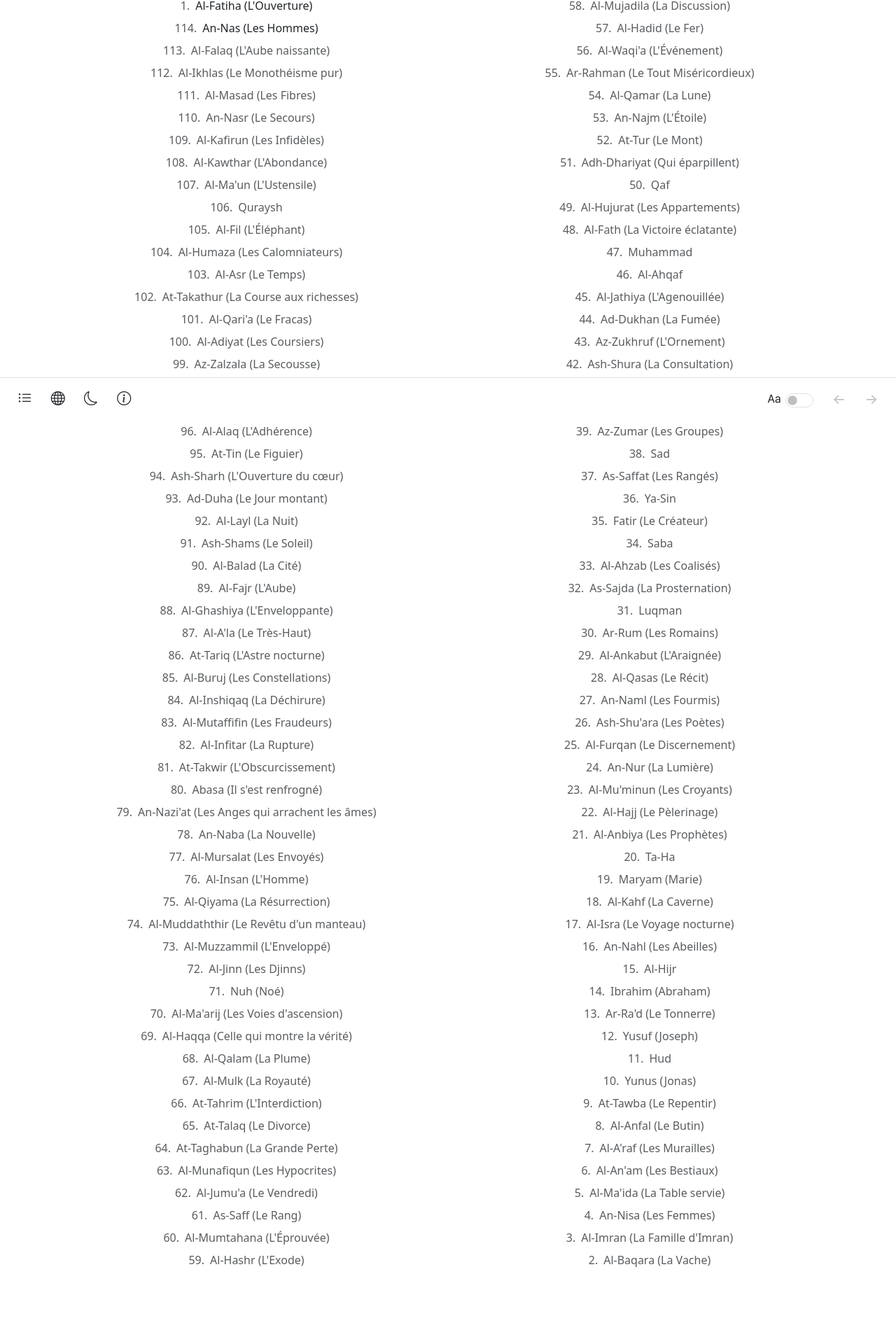
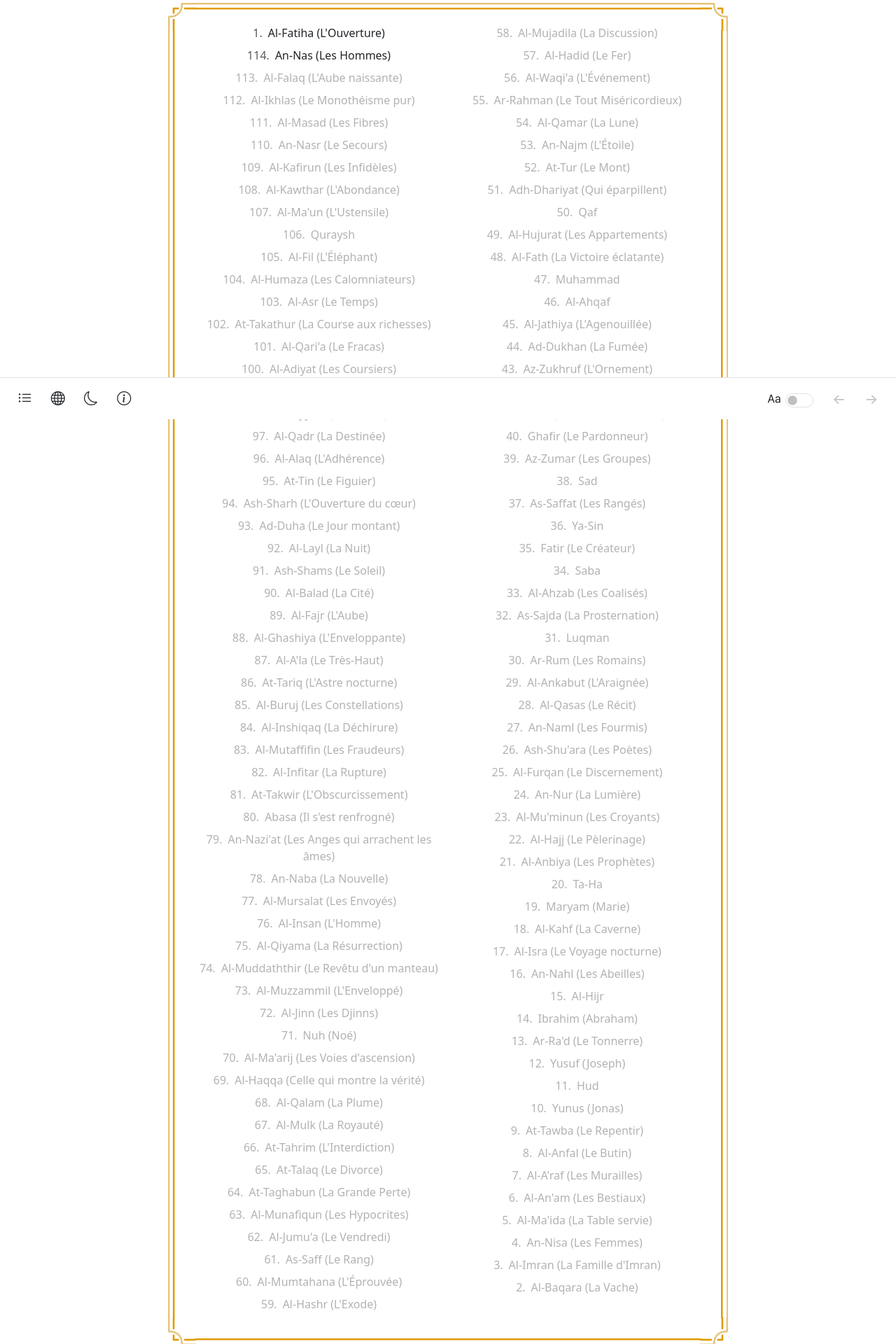
Before and after one commit to julienagullo/yawasla-corpus, a Next.js app: page / in a window 1280 px wide. Shown: the part 201-2121 px from the top of the page at 70% size. Built offline with nearby package versions, Linux system fonts and the light colour scheme.

Commit message:
Update summary

```diff
--- a/src/app/globals.css
+++ b/src/app/globals.css
@@ -1,34 +1,20 @@
-/* Bootstrap est importé en JS dans layout.tsx (import "bootstrap/dist/css/bootstrap.min.css").
-   Ici : uniquement nos ajustements/styles custom qui ne sont pas couverts par Bootstrap. */
-
 body {
   background: var(--bs-body-bg);
   color: var(--bs-body-color);
-  /* Place pour la barre de navigation fixe en bas (voir .barre-navigation). */
   padding-bottom: 3.5rem;
 }
 
-/* Sous 576px (breakpoint Bootstrap "sm", déjà celui qui masque le titre de
-   la barre via d-none d-sm-block) : les boutons de la barre ne tiennent
-   plus sur une ligne, on réserve donc la hauteur des 2 lignes qu'elle prend
-   alors (voir .barre-navigation plus bas). */
 @media (max-width: 575.98px) {
   body {
     padding-bottom: 6rem;
   }
 }
 
-/* Titre arabe (accueil + page sourate) : même police que le texte des
-   versets (Amiri), en texte classique plutôt qu'en image de calligraphie. */
 .titre-accueil {
   font-family: var(--font-amiri);
   font-size: clamp(4rem, 8vw, 3.5rem);
 }
 
-/* Sommaire (accueil) : liste des 114 sourates. En dessous de 576px (mobile),
-   1 seule colonne ; au-dessus, 2 colonnes de 57 sourates chacune, remplies
-   dans l'ordre (1-57 à gauche, 58-114 à droite), sans jamais couper une
-   sourate entre 2 colonnes. */
 @media (min-width: 576px) {
   .sommaire-liste {
     columns: 2;
@@ -40,8 +26,6 @@ body {
   }
 }
 
-/* Barre globale fixe en bas : sommaire + langue à gauche, sourate en cours
-   au centre, précédent/suivant à droite. */
 .barre-navigation {
   position: fixed;
   bottom: 0;
@@ -64,12 +48,6 @@ body {
   flex: 0 0 auto;
 }
 
-/* Sous 576px, le titre disparaît déjà (d-none d-sm-block) et les 2 groupes
-   de boutons ne tiennent plus sur une seule ligne (voir signalement :
-   "plus ça rétrécit plus les boutons disparaissent à droite" — ils
-   débordaient hors écran, rien ne les faisait rétrécir ni passer à la
-   ligne). On passe alors sur 2 lignes nettes, chacune centrée : bloc gauche
-   en haut, bloc droite en dessous. */
 @media (max-width: 575.98px) {
   .barre-navigation {
     flex-wrap: wrap;
@@ -109,13 +87,6 @@ body {
   pointer-events: none;
 }
 
-/* Switch translittération : icône + interrupteur iOS (Bootstrap form-switch),
-   alignés comme les autres boutons de la barre. Bootstrap réserve l'espace
-   du switch via un padding-left sur .form-check puis ramène l'input dedans
-   avec un margin-left négatif (pensé pour un label Bootstrap classique,
-   absent ici) : sans label à aligner, ça laisse juste un espace fantôme à
-   droite du switch (visible en survolant l'input dans l'inspecteur) — on
-   neutralise les deux côtés de cette mécanique plutôt que de la garder. */
 .barre-navigation__switch {
   display: flex;
   align-items: center;
@@ -134,13 +105,11 @@ body {
   margin-left: 0;
 }
 
-/* Vert au lieu du bleu Bootstrap par défaut quand le switch est activé. */
 .barre-navigation__switch .form-check-input:checked {
   background-color: var(--bs-success);
   border-color: var(--bs-success);
 }
 
-/* Menu de langue : s'ouvre vers le haut, la barre étant fixée en bas. */
 .menu-langue {
   position: relative;
   display: inline-block;
@@ -160,11 +129,6 @@ body {
   box-shadow: 0 0.5rem 1rem rgba(0, 0, 0, 0.15);
 }
 
-/* Même correctif que .menu-info__panneau : sous 576px, le bouton "globe"
-   n'est pas collé au bord gauche de l'écran (boutons centrés), donc ce menu
-   ancré à `left: 0` par rapport au bouton pouvait déborder. Ancré à l'écran
-   et centré (au lieu d'étiré comme .menu-info__panneau, sa liste de langues
-   reste volontairement compacte plutôt que pleine largeur). */
 @media (max-width: 575.98px) {
   .menu-langue__liste {
     position: fixed;
@@ -196,8 +160,6 @@ body {
   color: var(--bs-body-color);
 }
 
-/* Popup "i" (récitateur + sources) : même mécanique que .menu-langue, panneau
-   texte plus large plutôt qu'une liste d'options. */
 .menu-info {
   position: relative;
   display: inline-block;
@@ -218,11 +180,6 @@ body {
   font-size: 0.85rem;
 }
 
-/* Sous 576px, le bouton "i" n'est pas collé au bord gauche de l'écran (les
-   boutons sont centrés, voir .barre-navigation) : ancré à `left: 0` par
-   rapport au bouton, le panneau débordait donc à droite de l'écran, coupé,
-   illisible. On l'ancre à la place à l'écran lui-même (marges fixes de
-   chaque côté), au-dessus de la barre (2 lignes sous ce breakpoint). */
 @media (max-width: 575.98px) {
   .menu-info__panneau {
     position: fixed;
@@ -247,14 +204,11 @@ body {
   margin-bottom: 0;
 }
 
-/* Un bloc par verset : texte arabe centré, traduction littéraire en dessous. */
 .verset {
   margin-bottom: 2.5rem;
   text-align: center;
 }
 
-/* Texte arabe : police dédiée (Amiri, style naskh) + taille confortable à lire,
-   responsive sans avoir besoin d'un breakpoint dédié. Centré sur le verset. */
 .arabic-text {
   font-family: var(--font-amiri);
   font-size: clamp(1.75rem, 5vw, 3rem);
@@ -265,7 +219,6 @@ body {
   align-items: baseline;
 }
 
-/* Traduction littéraire (officielle) du verset, sous le texte arabe. */
 .traduction-litterale {
   color: var(--bs-secondary-color, #6c757d);
   font-style: italic;
@@ -273,12 +226,6 @@ body {
   margin: 0.5rem auto 0;
 }
 
-/* Mot survolable/tapable : transition douce vers le vert (Bootstrap n'a pas
-   d'utilitaire "transition-colors" comme Tailwind). Sélection de texte et
-   callout (menu copier/sélectionner) désactivés : sans ça, un doigt posé
-   sans bouger sur un mot déclenche la sélection native au lieu de
-   l'infobulle, et le tap ne produit alors plus de `click` (donc plus rien
-   ne s'ouvre au premier essai — voir Mot.tsx/Infobulle.tsx). */
 .mot {
   position: relative;
   transition: color 0.2s ease-out;
@@ -293,12 +240,10 @@ body {
   color: var(--bs-success);
 }
 
-/* Mot en cours de récitation (lecture audio) : même vert que le survol/tap. */
 .mot--recitation {
   color: var(--bs-success);
 }
 
-/* Lien vers une sourate dans le sommaire : même survol (vert) que les mots. */
 .sourate-lien {
   color: var(--bs-body-color);
   transition: color 0.2s ease-out;
@@ -308,12 +253,10 @@ body {
   color: var(--bs-success);
 }
 
-/* Numéro de verset cliquable (démarre/saute la lecture audio à ce verset) :
-   reset du <button>, même survol vert que les mots/liens.
-   "(n)" et l'icône play se superposent dans la même cellule de grille (au
-   lieu d'un simple display:none/inline) : le bouton garde ainsi toujours la
-   largeur de son contenu le plus large et ne décale pas le texte autour
-   quand l'un cède la place à l'autre. */
+.sourate-indisponible {
+  opacity: 0.35;
+}
+
 .numero-verset {
   border: none;
   background: none;
@@ -338,9 +281,6 @@ body {
   visibility: hidden;
 }
 
-/* Au survol, le "(n)" cède la place à une icône play. Même bascule quand
-   l'infobulle d'un mot de ce verset est ouverte (--actif) : au tactile, sans
-   survol, c'est le seul indice que ce bouton joue le verset. */
 .numero-verset:hover .numero-verset__numero,
 .numero-verset--actif .numero-verset__numero {
   visibility: hidden;
@@ -353,7 +293,7 @@ body {
 
 .mot-infobulle {
   width: max-content;
-  max-width: 220px; /* doit correspondre à LARGEUR_MAX_INFOBULLE dans Infobulle.tsx */
+  max-width: 220px;
   background: #212529;
   color: #ffffff;
   opacity: 0;
@@ -361,8 +301,6 @@ body {
   pointer-events: none;
 }
 
-/* En mode sombre, un tooltip sombre se fond dans le fond de page : on
-   inverse ses couleurs pour qu'il reste contrasté et bien visible. */
 [data-bs-theme="dark"] .mot-infobulle {
   background: #f8f9fa;
   color: #171717;
@@ -388,3 +326,63 @@ body {
 .mot-infobulle span {
   font-size: 1em;
 }
+
+.cadre-ornemental {
+  --or-exterieur: #e7c57c;
+  --or-interieur: #e19b00;
+  --coin-taille: 2.5rem;
+  position: relative;
+  max-width: 50rem;
+  margin: 2rem auto 0;
+  padding: 0.45rem;
+  background-repeat: no-repeat;
+  background-image: linear-gradient(var(--or-exterieur), var(--or-exterieur)),
+    linear-gradient(var(--or-exterieur), var(--or-exterieur)), linear-gradient(var(--or-exterieur), var(--or-exterieur)),
+    linear-gradient(var(--or-exterieur), var(--or-exterieur));
+  background-size: calc(100% - 2 * var(--coin-taille)) 2.5px, calc(100% - 2 * var(--coin-taille)) 2.5px,
+  2.5px calc(100% - 2 * var(--coin-taille)), 2.5px calc(100% - 2 * var(--coin-taille));
+  background-position: var(--coin-taille) 0, var(--coin-taille) 100%, 0 var(--coin-taille), 100% var(--coin-taille);
+}
+
+.cadre-ornemental__interieur {
+  --coin-taille-interieur: calc(2.5rem - 0.5rem);
+  padding: 1.5rem;
+  background-repeat: no-repeat;
+  background-image: linear-gradient(var(--or-interieur), var(--or-interieur)),
+    linear-gradient(var(--or-interieur), var(--or-interieur)), linear-gradient(var(--or-interieur), var(--or-interieur)),
+    linear-gradient(var(--or-interieur), var(--or-interieur));
+  background-size: calc(100% - 2 * var(--coin-taille-interieur)) 2.5px, calc(100% - 2 * var(--coin-taille-interieur)) 2.5px,
+  2.5px calc(100% - 2 * var(--coin-taille-interieur)), 2.5px calc(100% - 2 * var(--coin-taille-interieur));
+  background-position: var(--coin-taille-interieur) 0, var(--coin-taille-interieur) 100%, 0 var(--coin-taille-interieur),
+    100% var(--coin-taille-interieur);
+}
+
+.cadre-ornemental__coin {
+  position: absolute;
+  width: 2.5rem;
+  height: 2.5rem;
+  pointer-events: none;
+}
+
+.cadre-ornemental__coin--hg {
+  top: 0;
+  left: 0;
+}
+
+.cadre-ornemental__coin--hd {
+  top: 0;
+  right: 0;
+  transform: rotate(90deg);
+}
+
+.cadre-ornemental__coin--bd {
+  bottom: 0;
+  right: 0;
+  transform: rotate(180deg);
+}
+
+.cadre-ornemental__coin--bg {
+  bottom: 0;
+  left: 0;
+  transform: rotate(270deg);
+}
--- /dev/null
+++ b/src/components/CadreOrnemental.tsx
@@ -0,0 +1,17 @@
+import type { ReactNode } from "react";
+import Image from "next/image";
+import cadre from "@/assets/cadre.webp";
+
+// Cadre décoratif : le coin dessiné dans cadre.webp, réutilisé aux 4 coins
+// par rotation (90°/180°/270°), + une bordure fine entre les coins.
+export default function CadreOrnemental({ children }: { children: ReactNode }) {
+  return (
+    <div className="cadre-ornemental">
+      <Image src={cadre} alt="" aria-hidden="true" className="cadre-ornemental__coin cadre-ornemental__coin--hg" />
+      <Image src={cadre} alt="" aria-hidden="true" className="cadre-ornemental__coin cadre-ornemental__coin--hd" />
+      <Image src={cadre} alt="" aria-hidden="true" className="cadre-ornemental__coin cadre-ornemental__coin--bd" />
+      <Image src={cadre} alt="" aria-hidden="true" className="cadre-ornemental__coin cadre-ornemental__coin--bg" />
+      <div className="cadre-ornemental__interieur">{children}</div>
+    </div>
+  );
+}
--- a/src/components/ListeSourates.tsx
+++ b/src/components/ListeSourates.tsx
@@ -18,7 +18,7 @@ export default function ListeSourates({ sourates, langue }: { sourates: Sourate[
             </Link>
           </li>
         ) : (
-          <li key={sourate.id} className="mb-2 text-muted">
+          <li key={sourate.id} className="mb-2 sourate-indisponible">
             <span aria-disabled="true">
               <span className="me-2">{sourate.id}.</span>
               {titreSourate(sourate, langue)}
--- a/src/components/PageAccueil.tsx
+++ b/src/components/PageAccueil.tsx
@@ -1,6 +1,7 @@
 import { sourates } from "@/data/summary";
 import type { Langue } from "@/conf/types";
 import ListeSourates from "@/components/ListeSourates";
+import CadreOrnemental from "@/components/CadreOrnemental";
 
 export default function PageAccueil({ langue }: { langue: Langue }) {
   return (
@@ -9,7 +10,9 @@ export default function PageAccueil({ langue }: { langue: Langue }) {
         القرآن الكريم
       </h1>
       <h2 className="h5 mb-4">Yawasla Corpus</h2>
-      <ListeSourates sourates={sourates} langue={langue} />
+      <CadreOrnemental>
+        <ListeSourates sourates={sourates} langue={langue} />
+      </CadreOrnemental>
     </main>
   );
 }
--- a/src/data/sourates/sourate_001.ts
+++ b/src/data/sourates/sourate_001.ts
@@ -112,7 +112,7 @@ export const versets: Verset[] = [
       en: "Most beneficent, ever-merciful,",
       es: "el Clementísimo con toda la Creación, el Misericordiosísimo con los creyentes,",
     },
-    audio: ["00:00.0", "00:1.4"],
+    audio: ["00:00.0", "00:01.4"],
   },
   {
     numero: 4,
```
Also changed, not shown: src/assets/cadre.webp (added).
